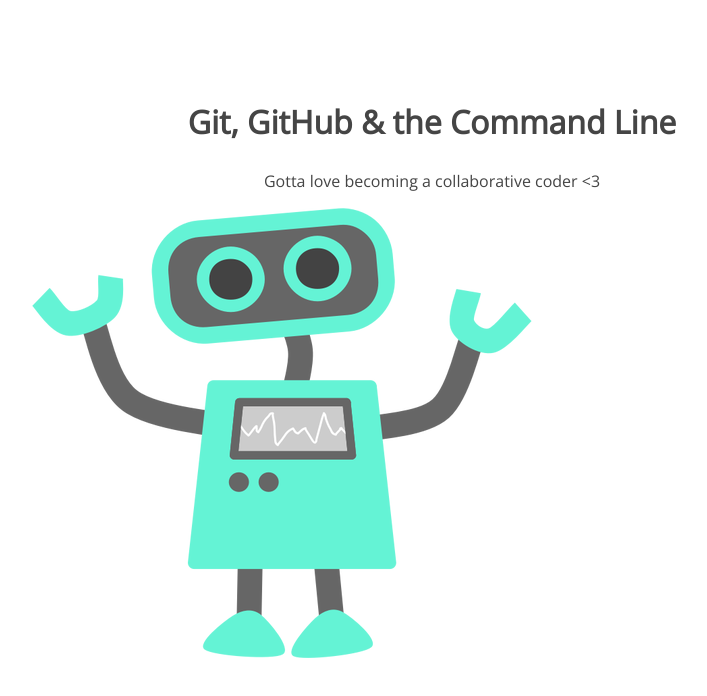
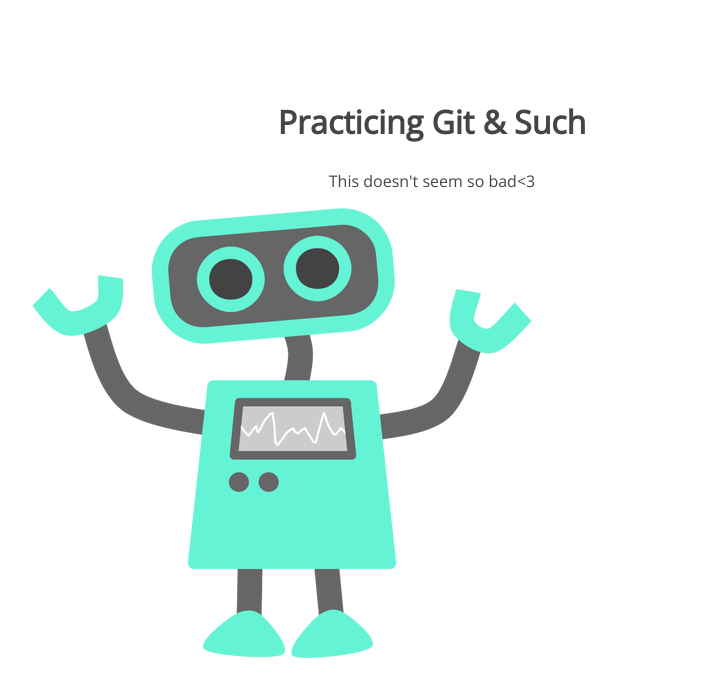
Before and after one commit to Ashla/105-project, a plain HTML site: page index.html in a window 1280 px wide. Shown: the whole page, without its empty margins (208-915 px from the left). Drawn offline with nearby package versions, Linux system fonts and the light colour scheme.

Commit message:
changed words in h1 and p

```diff
--- a/index.html
+++ b/index.html
@@ -8,8 +8,8 @@
 </head>
 <body>
 	<section>
-		<h1>Git, GitHub & the Command Line</h1>
-		<p>Gotta love becoming a collaborative coder <3</p>
+		<h1>Practicing Git & Such</h1>
+		<p>This doesn't seem so bad<3</p>
 		<img src="img/happy-blue-robot.png">
 	</section>
 </body>
```
